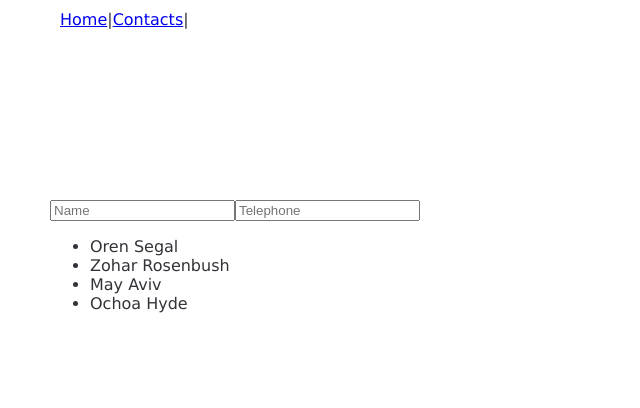
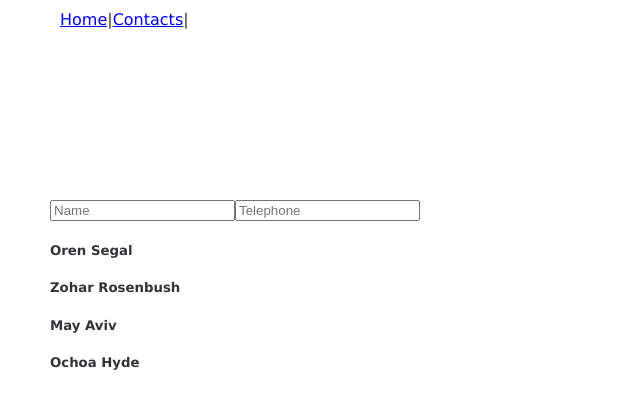
Before and after one commit to ZoharRosenbush/Self-practice-Vue-BitcoinApp, a Vue app: page /contacts in a window 1280 px wide. Shown: the top 408 px of the page, without its empty margins (0-640 px from the left). Built offline with nearby package versions, Linux system fonts and the light colour scheme.

Commit message:
added contact previw and contact details

```diff
--- a/src/assets/styles/basic/_helpers.scss
+++ b/src/assets/styles/basic/_helpers.scss
@@ -26,33 +26,11 @@
 .clean-link {
   list-style: none;
   text-decoration: none;
+  color: inherit;
 }
+.clean-list {
 
-// .first-column{
-//   position: sticky;
-//   z-index: 5;
-//   left:320px;
-// }
-
-// .dog-ear:before,
-// .dog-ear:after {
-//   content: '';
-//   display: block;
-//   right: 0;
-//   top: 0;
-//   position: absolute;
-//   transition: all 0.6s;
-// }
-
-// .dog-ear:after {
-//   border-top: 0px solid #e6e9ef;
-//   border-left: 0px solid rgb(0, 0, 0, 0.08);
-//   transition: 0.7s;
-
-// }
-// .dog-ear:before {
-//   border-bottom: 0px solid rgb(0, 0, 0, 0.08);
-//   border-right: 0px solid $white;
-//   transition: 0.7s;
-
-// }
+    list-style-type: none;
+    margin: 0;
+    padding: 0;
+}
--- a/src/components/ContactList.vue
+++ b/src/components/ContactList.vue
@@ -1,7 +1,11 @@
 <script>
+import ContactPreview from "./ContactPreview.vue"
 export default {
     props: {
         contacts: Array
+    },
+    components: {
+        ContactPreview
     }
 
 }
@@ -9,11 +13,12 @@ export default {
 
 <template>
     <section class="contact-list">
-        <ul>
-            <li
-                v-for="contact in contacts"
-                :key="contact._id"
-            >{{ contact.name }}</li>
+        <ul class="clean-list">
+            <li v-for="contact in contacts" :key="contact._id">
+                <RouterLink class="clean-link" :to="`/contacts/${contact._id}`">
+                    <ContactPreview :contact="contact" />
+                </RouterLink>
+            </li>
         </ul>
     </section>
 </template>
--- /dev/null
+++ b/src/components/ContactPreview.vue
@@ -0,0 +1,16 @@
+<script>
+export default {
+    props:{
+        contact: Object
+    }
+}
+</script>
+
+<template>
+<section class="contact-preview">
+    <h1 class="contact-name">
+        {{contact.name}}
+    </h1>
+</section>
+
+</template>
--- a/src/router/index.js
+++ b/src/router/index.js
@@ -1,7 +1,7 @@
 import { createRouter, createWebHistory } from 'vue-router'
-import App from '@/App.vue'
 import Home from '@/views/Home.vue'
 import ContactApp from '../views/ContactApp.vue'
+import ContactDetails from '../views/ContactDetails.vue'
 
 const router = createRouter({
   history: createWebHistory(import.meta.env.BASE_URL),
@@ -16,6 +16,11 @@ const router = createRouter({
       name: 'ContactApp',
       component: ContactApp
     },
+    {
+      path: '/contacts/:id',
+      name: 'ContactDetails',
+      component: ContactDetails
+    },
     // {
     //   path: '/statistics',
     //   name: 'statistics',
--- /dev/null
+++ b/src/views/ContactDetails.vue
@@ -0,0 +1,26 @@
+<script>
+import { contactService } from "../services/contact.service.js"
+export default {
+    data() {
+        return {
+            contact: null
+        }
+    },
+    async created() {
+        const { id } = this.$route.params
+        this.contact = await contactService.getById(id)
+        console.log('the contact', this.contact);
+
+    }
+}
+</script>
+
+<template>
+    <section v-if="contact" class="contact-details">
+        <h1>Contact Details</h1>
+        <h2>{{ contact.name }}</h2>
+        <h6>{{ contact.phone }}</h6>
+        <h6>{{ contact.email }}</h6>
+        <RouterLink to="/contacts">Back</RouterLink>
+    </section>
+</template>
```
